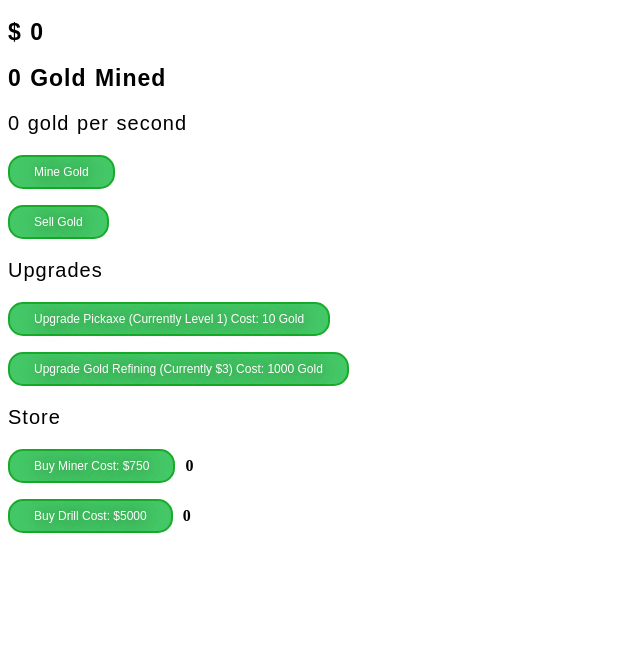
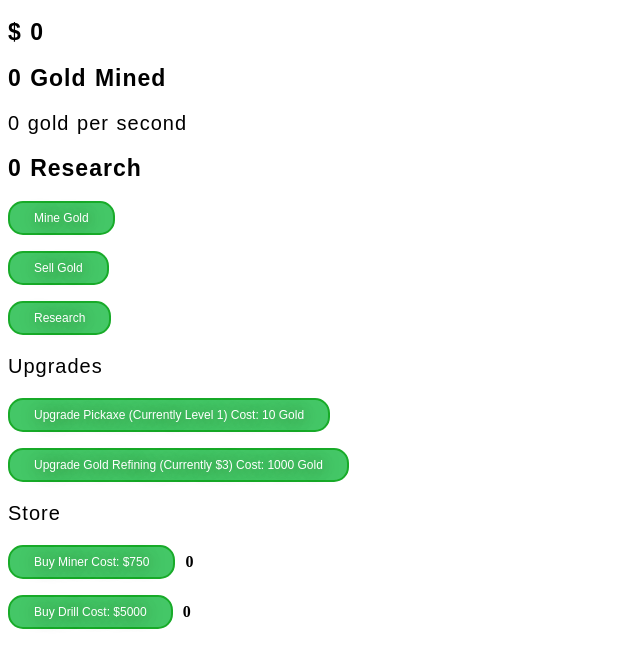
Before and after one commit to coreyellow1/gold-miner, a plain HTML site: page index.html in a window 1280 px wide. Shown: the whole page, without its empty margins (0-640 px from the left). Drawn offline with Linux system fonts and the light colour scheme.

Commit message:
Add Research.

```diff
--- a/index.html
+++ b/index.html
@@ -58,8 +58,10 @@
     <h2 id="moneyTotal">$ 0</h2>
     <p><h2 id="goldMined">0 Gold Mined</h2></p>
     <p><h3 id="goldPerSecondTotal">0 gold per second</h3></p>
+    <p> <h2 id="researchTotal">0 Research</h2></p>
     <button onclick="mineGold()">Mine Gold</button>
     <p><button onclick="sellGold()">Sell Gold</button></p>
+    <p><button onclick="buyResearch()" id="buyResearch">Research</button></p>
     <p><h3>Upgrades</h3></p>
     <p><button onclick="buyGoldPerClick()" id="perClickUpgrade">Upgrade Pickaxe (Currently Level 1) Cost: 10 Gold</button></p>
     <p><button onclick="buyBetterGold()" id="goldUpgrade">Upgrade Gold Refining (Currently $3) Cost: 1000 Gold</button></p>
--- a/main.js
+++ b/main.js
@@ -1,8 +1,10 @@
 var gameData = {
     gold: 0,
     money: 0,
+    research: 0,
     goldPerSecond: 0,
     goldPerClick: 1,
+    researchCost: 2500,
     goldPerClickCost: 10,
     goldRefineCost: 1000,
     moneyPerGold: 3,
@@ -12,6 +14,7 @@ var gameData = {
     drillsCost: 5000,
     minersGoldPerSecond: 1,
     drillsGoldPerSecond: 5,
+    researchVisible: false,
   }
 
 
@@ -28,6 +31,14 @@ function sellGold() {
   document.getElementById("moneyTotal").innerHTML = "$ " + Math.floor(gameData.money)
 }
 
+function buyResearch() {
+  if (gameData.money >= gameData.researchCost) {
+    gameData.research += 1
+    gameData.money -= gameData.researchCost
+    document.getElementById("moneyTotal").innerHTML = "$ " + Math.floor(gameData.money)
+    document.getElementById("researchTotal").innerHTML = gameData.research + " Research"
+  }
+}
 function buyGoldPerClick() {
   if (gameData.gold >= gameData.goldPerClickCost) {
     gameData.gold -= gameData.goldPerClickCost
@@ -73,8 +84,10 @@ function buyDrill() {
     document.getElementById("drillBuy").innerHTML = "Buy Drill Cost: $" + Math.floor(gameData.drillsCost)
   }
 }
+
 var mainGameLoop = window.setInterval(function() {
   gameData.gold += gameData.goldPerSecond / 20
   document.getElementById("goldMined").innerHTML = Math.floor(gameData.gold) + " Gold Mined"
   document.getElementById("moneyTotal").innerHTML = "$ " + Math.floor(gameData.money)
+  document.getElementById("researchTotal").innerHTML = gameData.research + " Research"
 }, 50)
```
